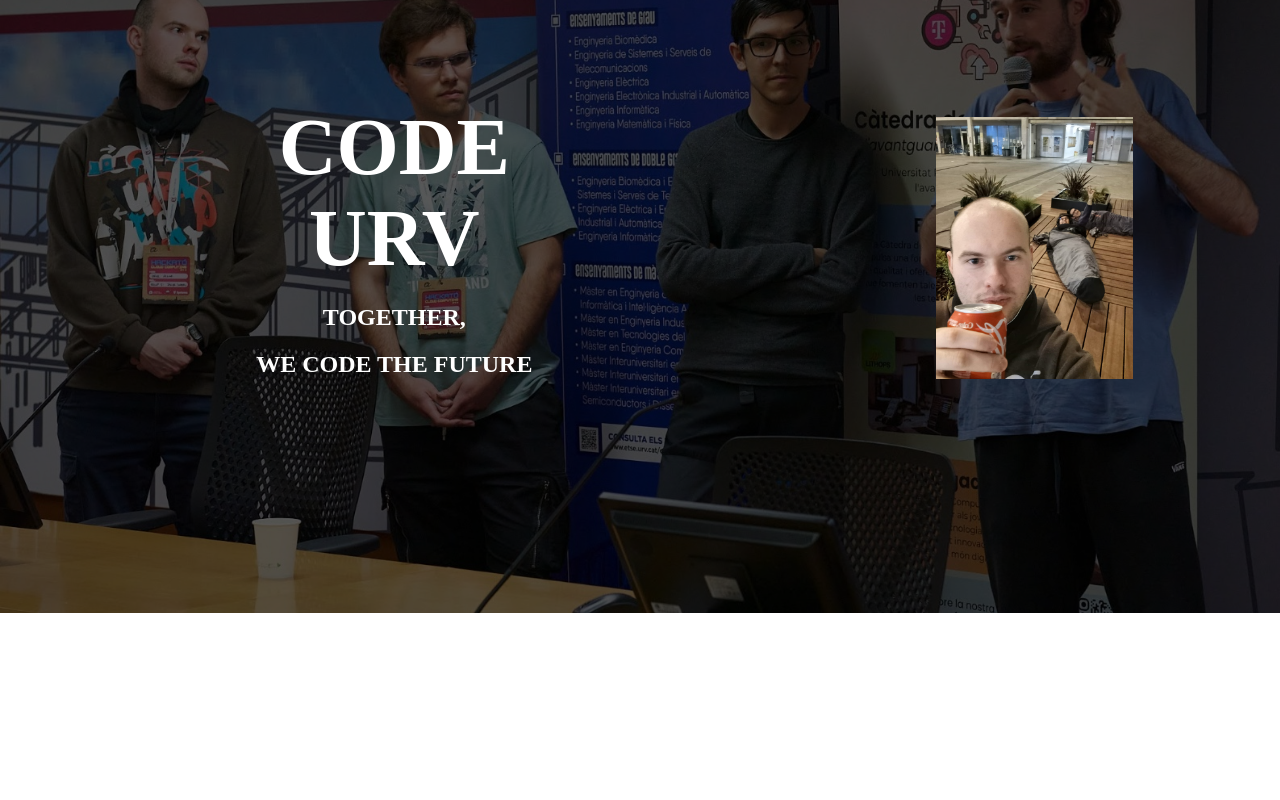
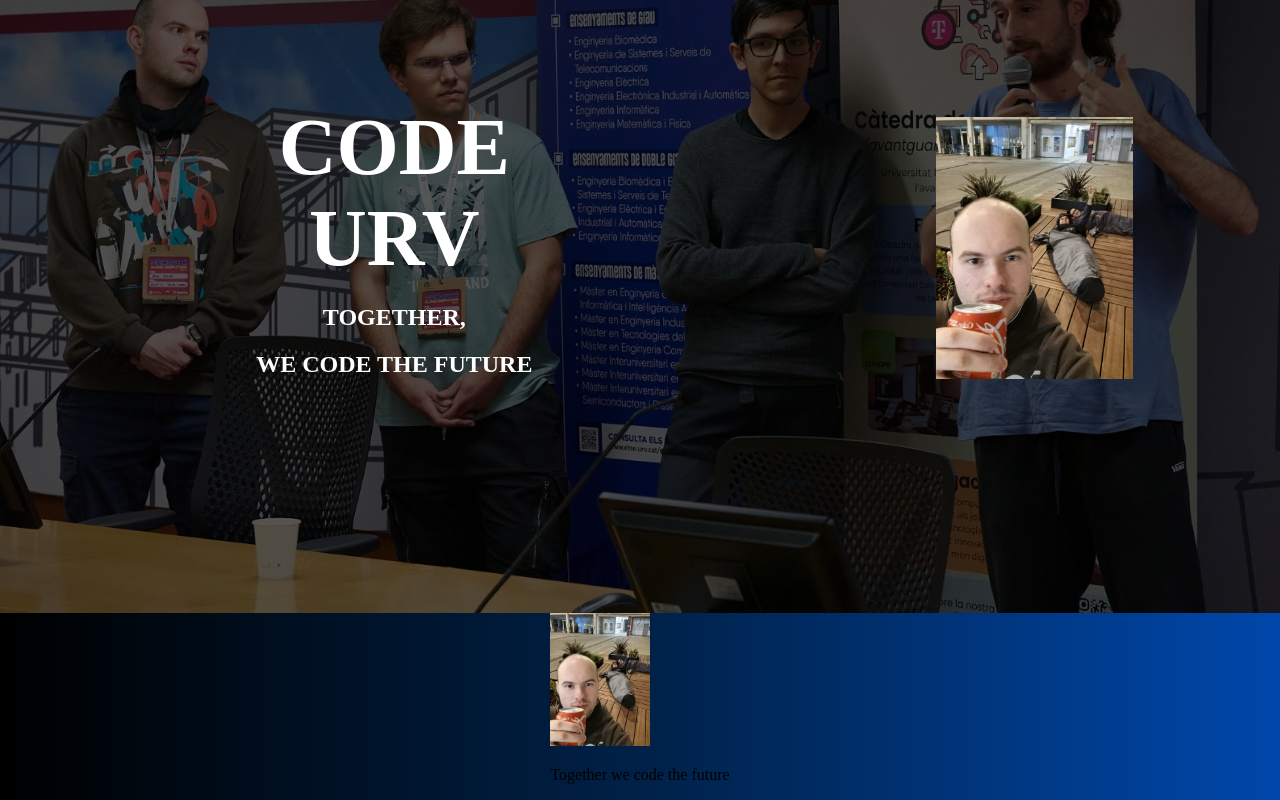
Before and after one commit to IvanCarayol/Web_Asociacion_CodeURV, a React (Vite) app in the folder web_codeurv/: page / in a window 1280 px wide. Shown: the part 199-999 px from the top of the page. Before the commit the page ends 812 px from the top, so only its background shows below. Built offline with nearby package versions, Linux system fonts and the light colour scheme.

Commit message:
inicio del footer

```diff
--- a/web_codeurv/src/App.jsx
+++ b/web_codeurv/src/App.jsx
@@ -1,11 +1,12 @@
 import NavBar from "./components/NavBar";
 import "./App.css";
 import Inicio from "./components/Inicio";
+import Footer from "./components/Footer";
 
 function App() {
   return (
     <>
-      <NavBar /> <Inicio />
+      <NavBar /> <Inicio /><Footer />
     </>
   );
 }
--- /dev/null
+++ b/web_codeurv/src/components/Footer.jsx
@@ -0,0 +1,15 @@
+import "../styles/Footer.css"
+
+function Footer() {
+    return (
+      <footer className="footer">
+        <div>
+          <img src ="../../public/la_calle.jpg" alt="Logo"/>
+          <p>Together we code the future</p>
+        </div>
+
+      </footer>
+    );
+  }
+
+  export default Footer;
--- /dev/null
+++ b/web_codeurv/src/styles/Footer.css
@@ -0,0 +1,15 @@
+.footer {
+    background: linear-gradient(to right, #000000, #002147, #0047ab);
+    width: 100%;
+    min-height: 150px;
+    display: flex;
+    justify-content: center;
+    align-items: center;
+    position: relative;
+}
+
+.footer img {
+    width: 100px;
+    height: auto;
+    max-width: 100%;
+}
```
